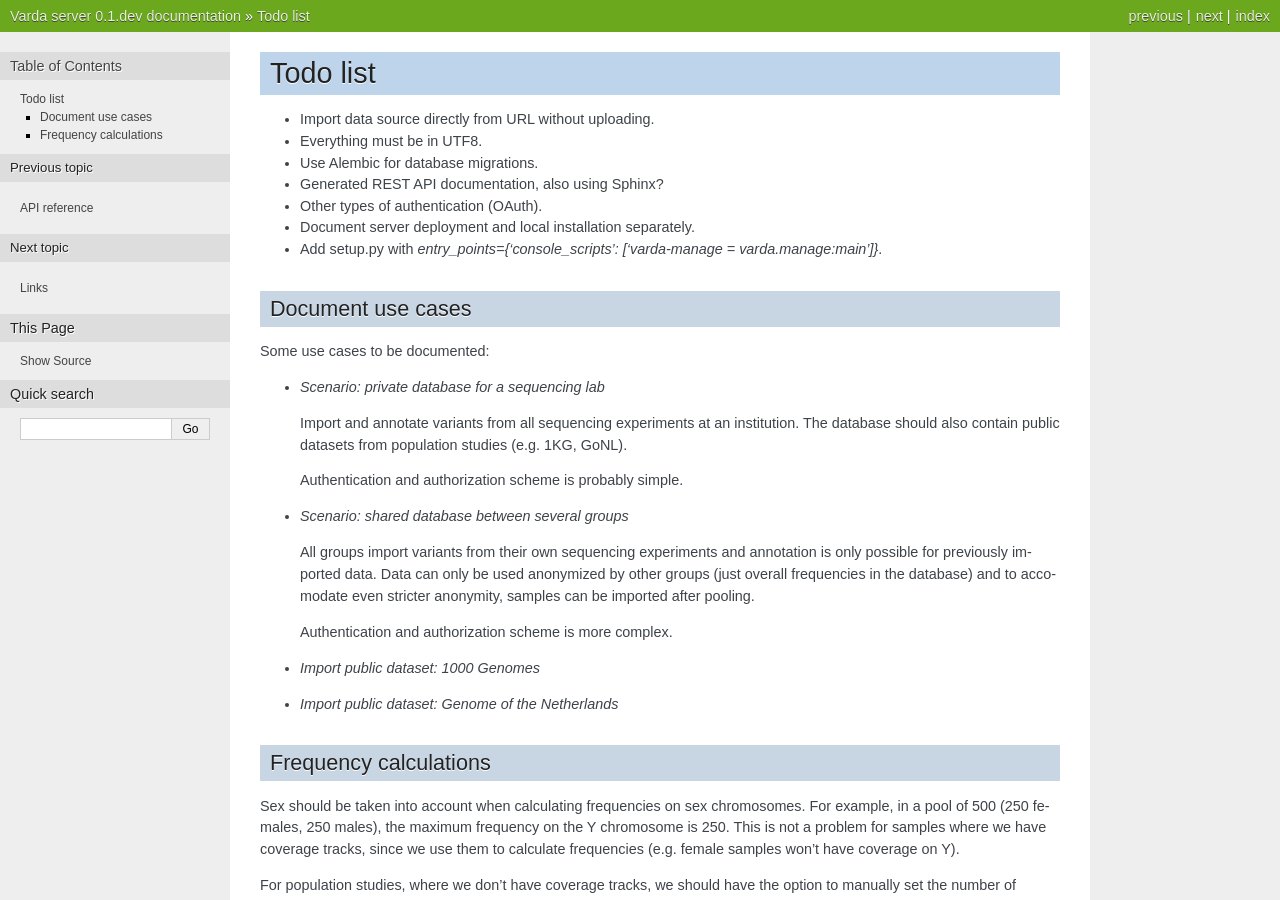
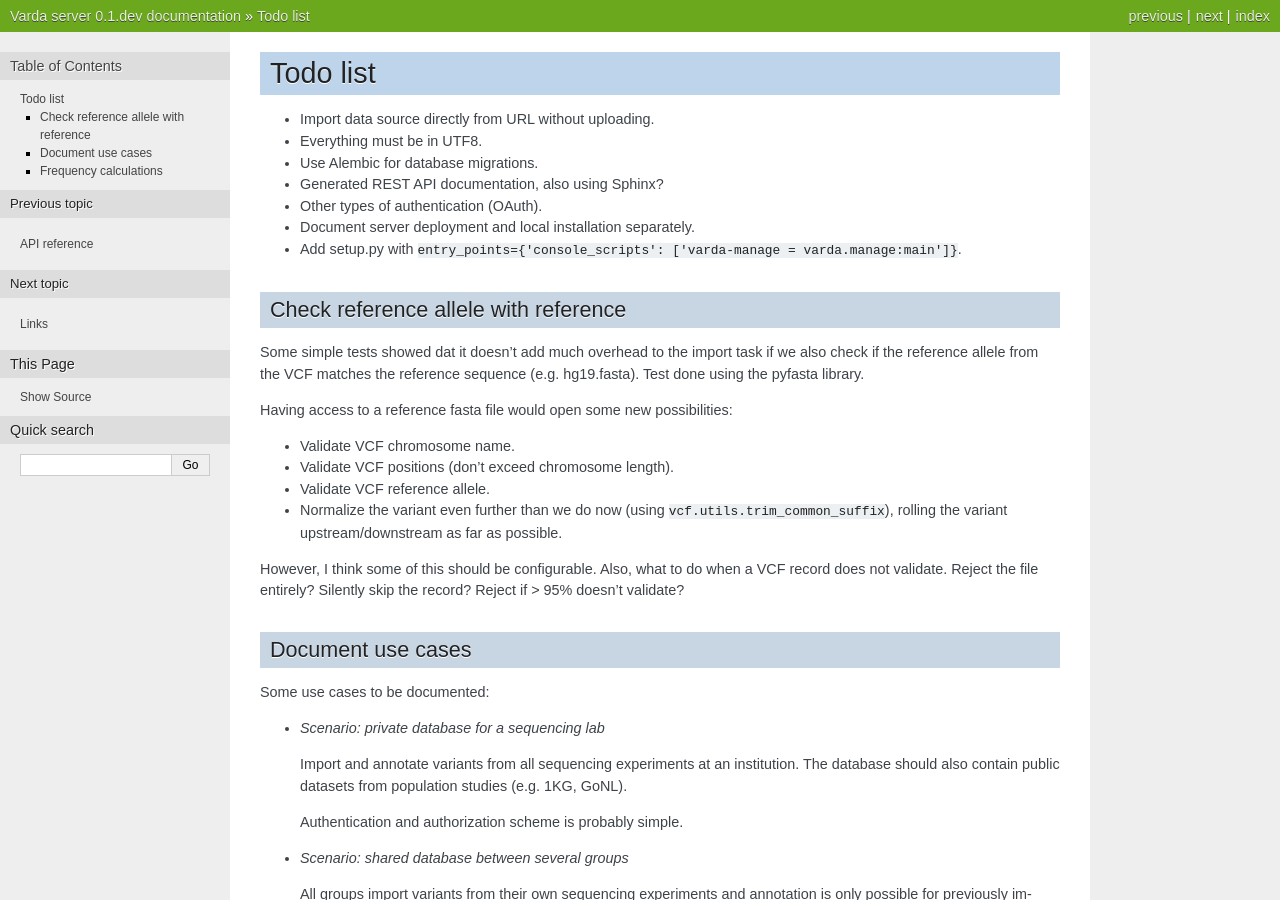
Before and after one commit to varda/varda, a Sphinx documentation site: the page built from doc/todo.rst, in a window 1280 px wide and 900 px high. Built offline with Sphinx 7.4.7, drawn with Linux system fonts in a browser that asks for light colours.

Commit message:
Some todo notes

```diff
--- a/doc/todo.rst
+++ b/doc/todo.rst
@@ -7,7 +7,28 @@ Todo list
 * Generated REST API documentation, also using Sphinx?
 * Other types of authentication (OAuth).
 * Document server deployment and local installation separately.
-* Add setup.py with `entry_points={'console_scripts': ['varda-manage = varda.manage:main']}`.
+* Add setup.py with ``entry_points={'console_scripts': ['varda-manage = varda.manage:main']}``.
+
+
+Check reference allele with reference
+-------------------------------------
+
+Some simple tests showed dat it doesn't add much overhead to the import task
+if we also check if the reference allele from the VCF matches the reference
+sequence (e.g. hg19.fasta). Test done using the pyfasta library.
+
+Having access to a reference fasta file would open some new possibilities:
+
+* Validate VCF chromosome name.
+* Validate VCF positions (don't exceed chromosome length).
+* Validate VCF reference allele.
+* Normalize the variant even further than we do now (using
+  ``vcf.utils.trim_common_suffix``), rolling the variant upstream/downstream
+  as far as possible.
+
+However, I think some of this should be configurable. Also, what to do when a
+VCF record does not validate. Reject the file entirely? Silently skip the
+record? Reject if > 95% doesn't validate?
 
 
 Document use cases
```
